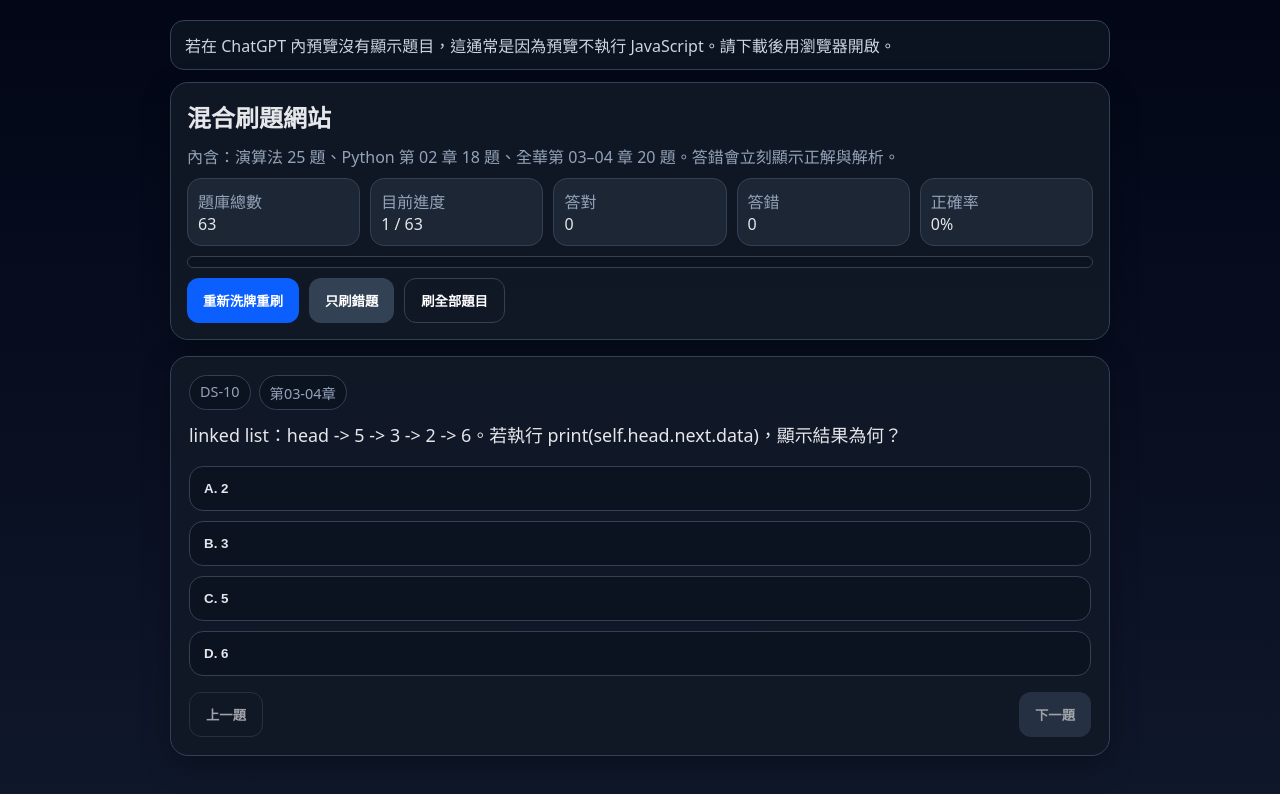
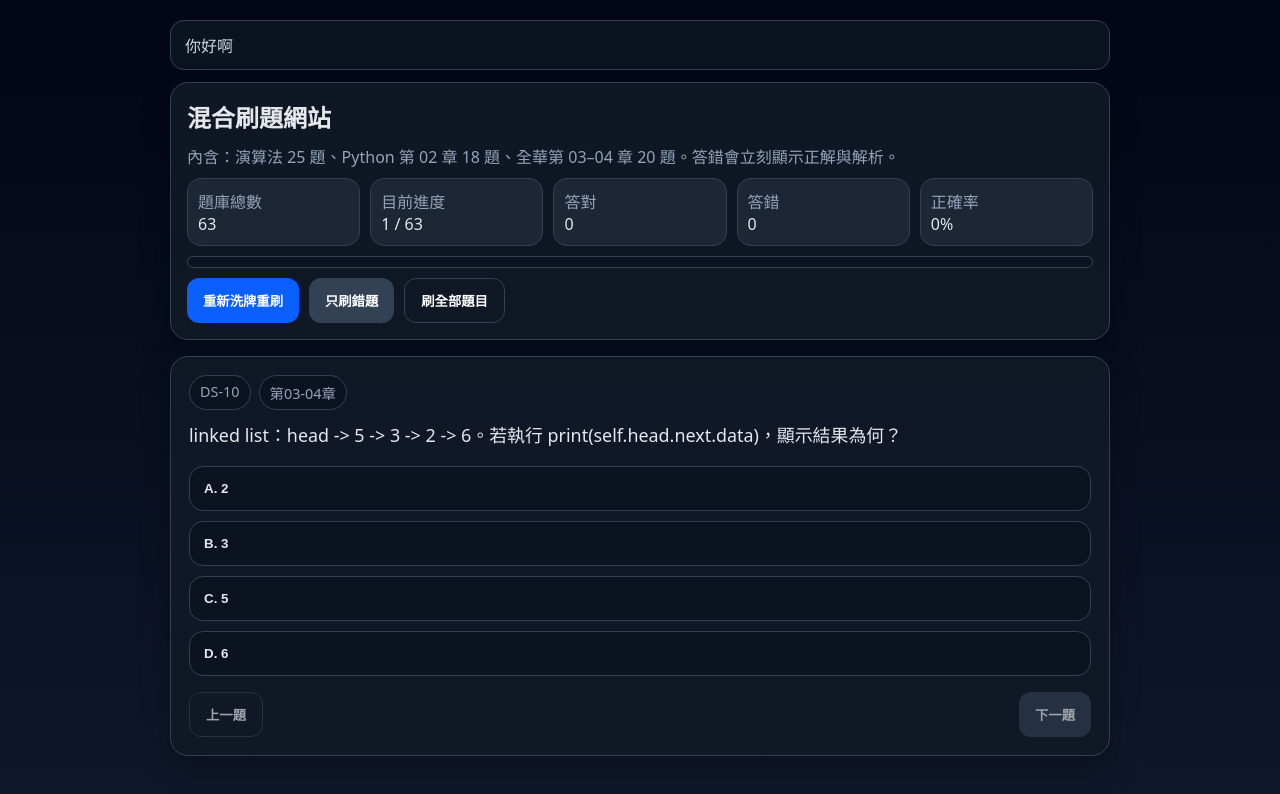
Before and after one commit to Evan950914/Memory-Ai, a plain HTML site: page index.html in a window 1280 px wide. Drawn offline with Linux system fonts and the light colour scheme.

Commit message:
更新 index.html

```diff
--- a/index.html
+++ b/index.html
@@ -9,7 +9,7 @@
 <body>
   <noscript><div style="padding:16px;color:white;background:#7f1d1d">你好啊 </div></noscript>
 <div class="wrap">
-    <div style="margin-bottom:12px;padding:12px 14px;border:1px solid #334155;border-radius:14px;background:#0b1220;color:#cbd5e1;">若在 ChatGPT 內預覽沒有顯示題目，這通常是因為預覽不執行 JavaScript。請下載後用瀏覽器開啟。</div>
+    <div style="margin-bottom:12px;padding:12px 14px;border:1px solid #334155;border-radius:14px;background:#0b1220;color:#cbd5e1;">你好啊</div>
   <div class="topbar">
     <h1>混合刷題網站</h1>
     <div class="muted">內含：演算法 25 題、Python 第 02 章 18 題、全華第 03–04 章 20 題。答錯會立刻顯示正解與解析。</div>
```
